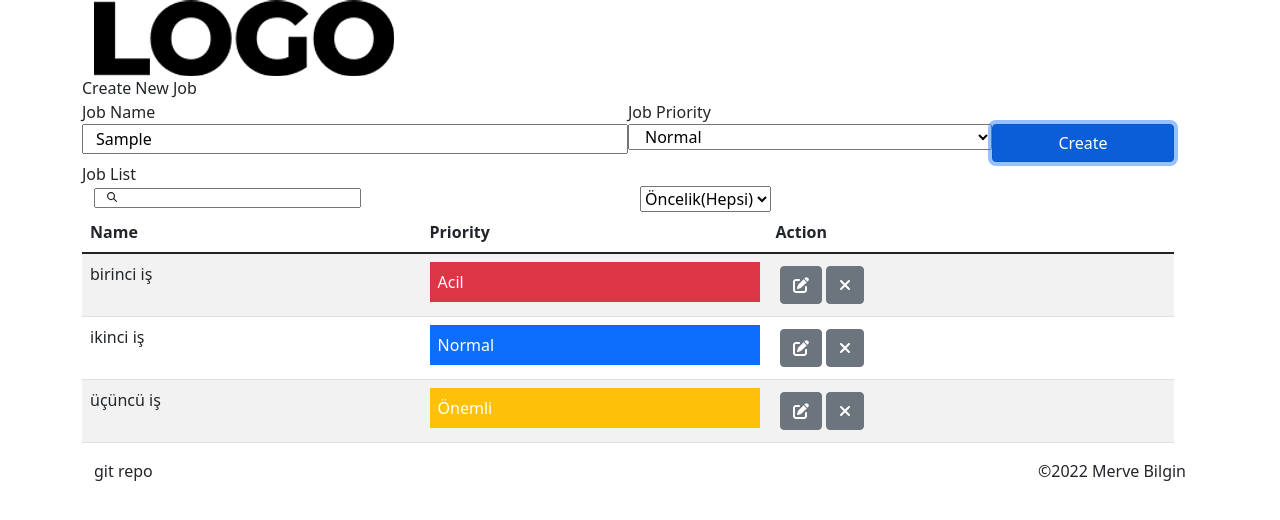
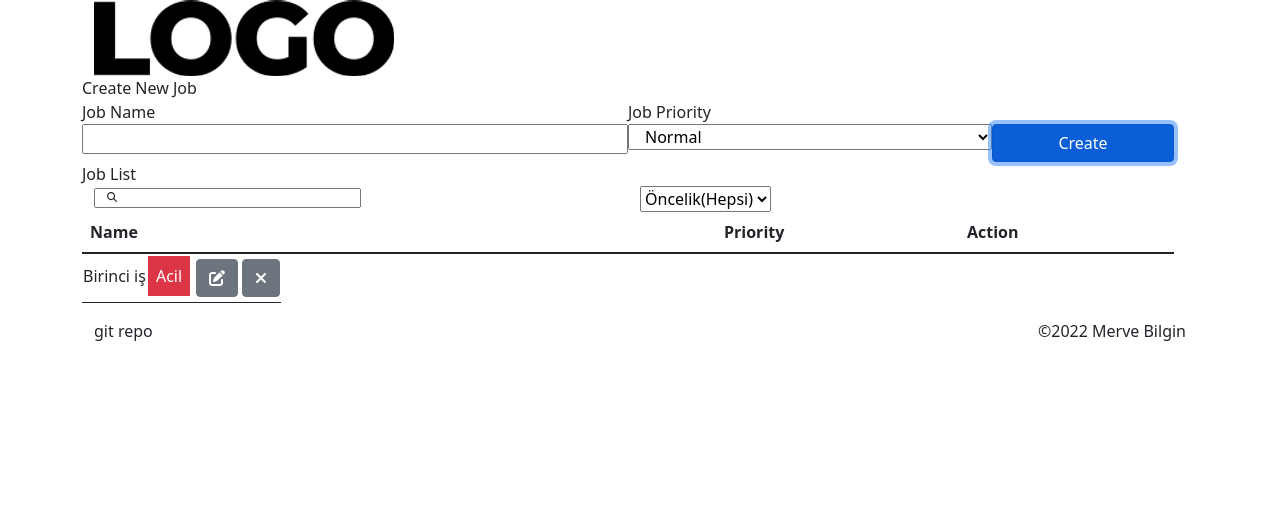
Before and after one commit to mmbilgin/job-tracker-rise, a React (Create React App) app: page / in a window 1280 px wide. Both pictures are taken after typing "Sample" into the empty fields and a click on the button "Create". Shown: the top 520 px of the page. Built offline with nearby package versions, Linux system fonts and the light colour scheme.

Commit message:
redux , webstorage
Redux eklendi. Web storage a kayıt gerçekleşti. Ekleme fonksiyonu başarıyla tamamlandı.

```diff
--- a/package.json
+++ b/package.json
@@ -7,6 +7,7 @@
     "@fortawesome/free-regular-svg-icons": "^6.0.0",
     "@fortawesome/free-solid-svg-icons": "^6.0.0",
     "@fortawesome/react-fontawesome": "^0.1.17",
+    "@reduxjs/toolkit": "^1.8.0",
     "@testing-library/jest-dom": "^5.16.2",
     "@testing-library/react": "^12.1.3",
     "@testing-library/user-event": "^13.5.0",
@@ -14,8 +15,10 @@
     "react": "^17.0.2",
     "react-bootstrap": "^2.2.0",
     "react-dom": "^17.0.2",
+    "react-redux": "^7.2.6",
     "react-scripts": "5.0.0",
     "reactstrap": "^9.0.1",
+    "redux": "^4.1.2",
     "web-vitals": "^2.1.4"
   },
   "scripts": {
--- a/src/Create.js
+++ b/src/Create.js
@@ -1,7 +1,23 @@
-import React from "react";
+import React, { useState } from "react";
 import { Container, Row, Col, Button } from "reactstrap";
+import { useSelector, useDispatch } from "react-redux";
+import { add_job } from "./redux/jobSlice";
 
 const Body = () => {
+
+  const jobs = useSelector(state => state.jobReducer.jobs)
+  const lastId = useSelector(state => state.jobReducer.lastId)
+  const [text, setText] = useState("");
+  const [pri, setPri] = useState("");
+
+  const dispatch = useDispatch()
+  const ekle = (text,priority)=> {
+    dispatch(add_job({id: lastId+1,text: text, priority: priority}));
+    setText("")
+    setPri("normal")
+    console.log(jobs)
+  }
+
   return (
     <div>
       <Container>
@@ -11,14 +27,14 @@ const Body = () => {
             <Col xs="6">
               <Row>Job Name</Row>
               <Row>
-                <input type="text" className="job-name" />
+                <input type="text" className="job-name" value={text} onChange={event=>setText(event.target.value)}/>
               </Row>
             </Col>
 
             <Col xs="4">
               <Row>Job Priority</Row>
               <Row>
-                <select name="priority" id="priority">
+                <select name="priority" id="priority" value={pri} onChange={event=>setPri(event.target.value)}>
                   <option value="normal">Normal</option>
                   <option value="onemli">Önemli</option>
                   <option value="acil">Acil</option>
@@ -30,7 +46,7 @@ const Body = () => {
                 <br />
               </Row>
               <Row>
-                <Button color="primary">Create</Button>
+                <Button color="primary" onClick={()=>ekle(text,pri)}>Create</Button>
               </Row>
             </Col>
           </Row>
--- /dev/null
+++ b/src/Job.js
@@ -0,0 +1,26 @@
+import { faEdit, faRemove } from "@fortawesome/free-solid-svg-icons";
+import { FontAwesomeIcon } from "@fortawesome/react-fontawesome";
+import React from "react";
+
+const Job = (togglePopup,jobText,jobPri) => {
+  return (
+    <div>
+      <tr>
+        <td>Birinci iş</td>
+        <td>
+          <div className="p-2 bg-danger text-white">Acil</div>
+        </td>
+        <td>
+          <button className="btn btn-secondary m-1" onClick={togglePopup}>
+            <FontAwesomeIcon icon={faEdit} />
+          </button>
+          <button className="btn btn-secondary">
+            <FontAwesomeIcon icon={faRemove} />
+          </button>
+        </td>
+      </tr>
+    </div>
+  );
+};
+
+export default Job;
--- a/src/List.js
+++ b/src/List.js
@@ -7,16 +7,19 @@ import {
 import React, { useState } from "react";
 import { Container, Row, Table, Col } from "reactstrap";
 import JobEdit from "./JobEdit";
+import { useSelector } from "react-redux";
+import Job from "./Job";
 
 const List = () => {
-    const [isOpen, setIsOpen] = useState(false);
+  const [isOpen, setIsOpen] = useState(false);
+  const jobs = useSelector((state) => state.jobReducer.jobs);
 
-    const togglePopup = () => {
-      setIsOpen(!isOpen);
-    }
+  const togglePopup = () => {
+    setIsOpen(!isOpen);
+  };
   return (
     <div>
-          {isOpen && <JobEdit handleClose={togglePopup}/>}
+      {isOpen && <JobEdit handleClose={togglePopup} />}
       <Container>
         <Row className="jobListRow">
           <Row>Job List</Row>
@@ -49,38 +52,11 @@ const List = () => {
                 </tr>
               </thead>
               <tbody>
-                <tr>
-                  <td>birinci iş</td>
-                  <td><div className="p-2 bg-danger text-white">Acil</div></td>
-                  <td>
-                    <button className="btn btn-secondary m-1" onClick={togglePopup}>
-                      <FontAwesomeIcon icon={faEdit} />
-                    </button>
-                    <button className="btn btn-secondary">
-                      <FontAwesomeIcon icon={faRemove} />
-                    </button>
-                  </td>
-                </tr>
-                <tr>
-                  <td>ikinci iş</td>
-                  <td><div className="p-2 bg-primary text-white">Normal</div></td>
-                  <td><button className="btn btn-secondary m-1" onClick={togglePopup}>
-                      <FontAwesomeIcon icon={faEdit} />
-                    </button>
-                    <button className="btn btn-secondary">
-                      <FontAwesomeIcon icon={faRemove} />
-                    </button></td>
-                </tr>
-                <tr>
-                  <td>üçüncü iş</td>
-                  <td><div className="p-2 bg-warning text-white">Önemli</div></td>
-                  <td><button className="btn btn-secondary m-1" onClick={togglePopup}>
-                      <FontAwesomeIcon icon={faEdit} />
-                    </button>
-                    <button className="btn btn-secondary">
-                      <FontAwesomeIcon icon={faRemove} />
-                    </button></td>
-                </tr>
+                {jobs &&
+                  jobs.map((job) => {
+                      console.log(job);
+                    return <Job key={job.id} togglePopup={togglePopup} jobText={job.text} jobPri={job.priority}  />;
+                  })}
               </tbody>
             </Table>
           </Row>
--- a/src/index.js
+++ b/src/index.js
@@ -1,12 +1,16 @@
-import React from 'react';
-import ReactDOM from 'react-dom';
-import './index.css';
-import App from './App';
-import 'bootstrap/dist/css/bootstrap.min.css';
+import React from "react";
+import ReactDOM from "react-dom";
+import "./index.css";
+import App from "./App";
+import "bootstrap/dist/css/bootstrap.min.css";
+import { Provider } from "react-redux";
+import store from "./redux/store"
 
 ReactDOM.render(
   <React.StrictMode>
-    <App />
+    <Provider store={store}>
+      <App />
+    </Provider>
   </React.StrictMode>,
-  document.getElementById('root')
+  document.getElementById("root")
 );
--- /dev/null
+++ b/src/redux/jobSlice.js
@@ -0,0 +1,34 @@
+import { createSlice } from "@reduxjs/toolkit";
+const jobsFromLocalStorage = JSON.parse(localStorage.getItem("jobs-jt") || "[]")
+const lastIdFromLocalStorage = JSON.parse(localStorage.getItem("lastID-jt") || 0 )
+const updateLocalStorage = (state)=>{
+    localStorage.setItem("jobs-jt",JSON.stringify(state.jobs))
+    localStorage.setItem("lastID-jt", JSON.stringify(state.lastId))
+}
+export const jobSlice = createSlice({
+  name: "jobSlice",
+  initialState: {
+    jobs: jobsFromLocalStorage,
+    lastId: lastIdFromLocalStorage
+  },
+  reducers: {
+    add_job: (state, action) => {
+        state.jobs.push({id:state.lastId+1,text:action.payload.text,priority:action.payload.priority})
+        state.lastId++;
+        updateLocalStorage(state);
+    },
+    remove_job: (state, action) => {
+        state.jobs = state.jobs.filter(job => job.id !== action.payload.id);
+        updateLocalStorage(state);
+    },
+    edit_job: (state, action) => {
+        var index = state.jobs.findIndex(x => x.id === action.payload.id);
+        state.jobs[index] = action.payload;
+        updateLocalStorage(state);
+    }
+  }
+})
+
+export const { add_job, remove_job, edit_job } = jobSlice.actions
+
+export default jobSlice.reducer
--- /dev/null
+++ b/src/redux/store.js
@@ -0,0 +1,8 @@
+import {configureStore} from '@reduxjs/toolkit'
+import jobReducer from './jobSlice'
+
+export default configureStore({
+    reducer:{
+        jobReducer: jobReducer
+    },
+})
```
Also changed, not shown: 1 other file (tests, documents, lock files or other folders).
